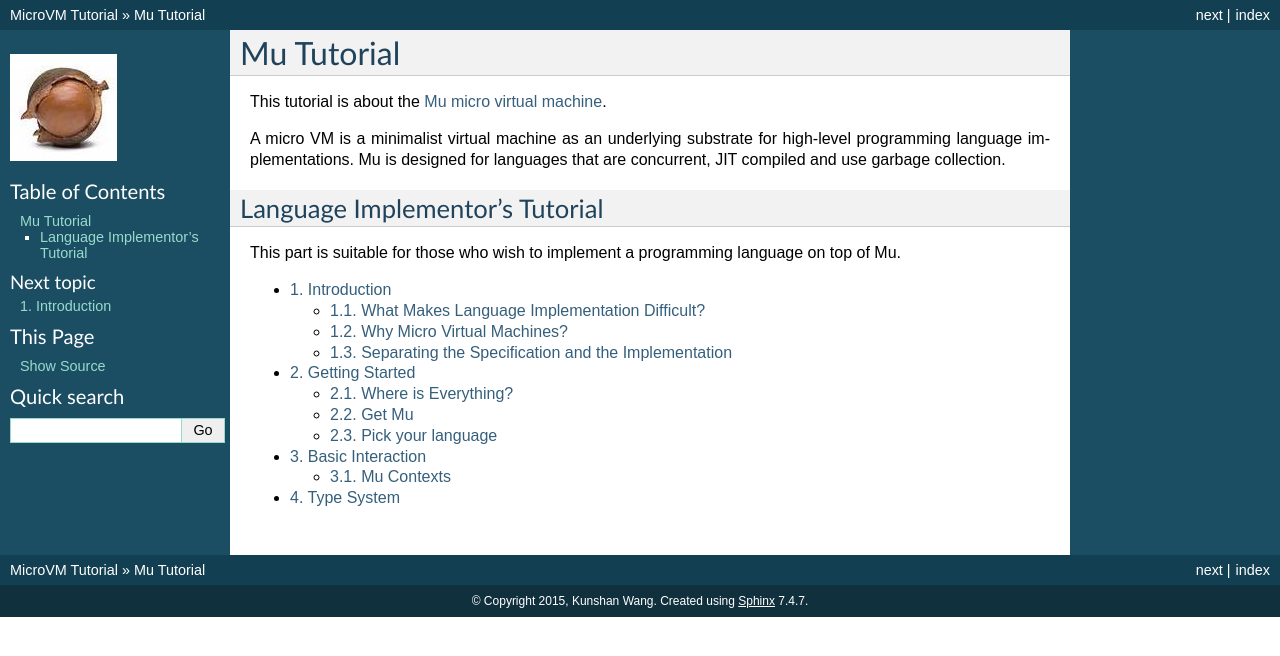
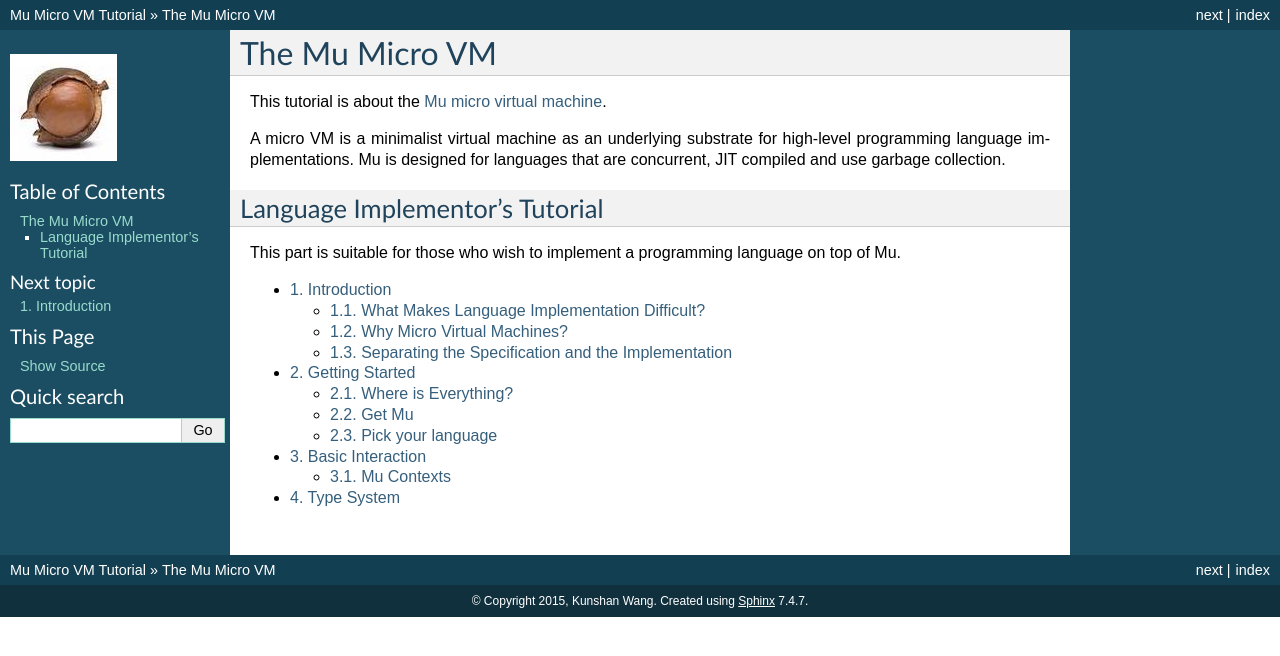
Before and after one commit to microvm/microvm-tutorial, a Sphinx documentation site: the page built from docs/index.rst, in a window 1280 px wide. Shown: the top 656 px of the page. Built offline with Sphinx 7.4.7, drawn with Linux system fonts in a browser that asks for light colours; pages that are not in the unit, such as notebooks, are missing from menus.

Commit message:
Various metadata update.

```diff
--- a/docs/conf.py
+++ b/docs/conf.py
@@ -47,7 +47,7 @@ source_suffix = '.rst'
 master_doc = 'index'
 
 # General information about the project.
-project = 'MicroVM Tutorial'
+project = 'Mu Micro VM Tutorial'
 copyright = '2015, Kunshan Wang'
 
 # The version info for the project you're documenting, acts as replacement for
@@ -55,9 +55,9 @@ copyright = '2015, Kunshan Wang'
 # built documents.
 #
 # The short X.Y version.
-version = '2.0'
+version = '2.1'
 # The full version, including alpha/beta/rc tags.
-release = '2.0'
+release = '2.1'
 
 # The language for content autogenerated by Sphinx. Refer to documentation
 # for a list of supported languages.
@@ -114,7 +114,7 @@ html_theme = 'default'
 
 # The name for this set of Sphinx documents.  If None, it defaults to
 # "<project> v<release> documentation".
-html_title = "MicroVM Tutorial"
+html_title = "Mu Micro VM Tutorial"
 
 # A shorter title for the navigation bar.  Default is the same as html_title.
 #html_short_title = None
@@ -180,7 +180,7 @@ html_static_path = ['_static']
 #html_file_suffix = None
 
 # Output file base name for HTML help builder.
-htmlhelp_basename = 'MicroVMTutorialdoc'
+htmlhelp_basename = 'MuTutorialDoc'
 
 
 # -- Options for LaTeX output ---------------------------------------------
@@ -200,7 +200,7 @@ latex_elements = {
 # (source start file, target name, title,
 #  author, documentclass [howto, manual, or own class]).
 latex_documents = [
-  ('index', 'MicroVMTutorial.tex', 'MicroVM Tutorial Documentation',
+  ('index', 'MuTutorial.tex', 'The Mu Micro VM Tutorial',
    'Kunshan Wang', 'manual'),
 ]
 
@@ -230,7 +230,7 @@ latex_documents = [
 # One entry per manual page. List of tuples
 # (source start file, name, description, authors, manual section).
 man_pages = [
-    ('index', 'microvmtutorial', 'MicroVM Tutorial Documentation',
+    ('index', 'mutut', 'Mu Micro VM Tutorial',
      ['Kunshan Wang'], 1)
 ]
 
@@ -244,8 +244,8 @@ man_pages = [
 # (source start file, target name, title, author,
 #  dir menu entry, description, category)
 texinfo_documents = [
-  ('index', 'MicroVMTutorial', 'MicroVM Tutorial Documentation',
-   'Kunshan Wang', 'MicroVMTutorial', 'One line description of project.',
+  ('index', 'mutut', 'Mu Micro VM Tutorial',
+   'Kunshan Wang', 'Mu Tutorial', 'One line description of project.',
    'Miscellaneous'),
 ]
 
--- a/docs/index.rst
+++ b/docs/index.rst
@@ -1,6 +1,6 @@
-===========
-Mu Tutorial
-===========
+===============
+The Mu Micro VM
+===============
 
 This tutorial is about the `Mu micro virtual machine <http://microvm.org/>`__.
 
```
